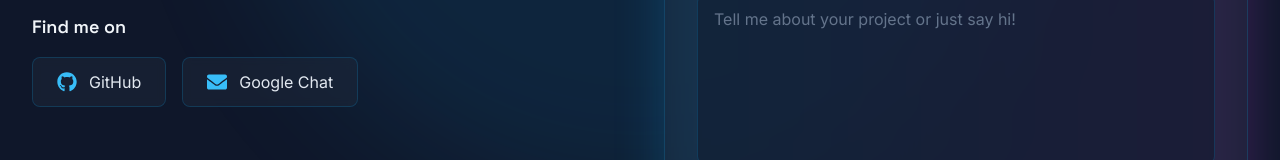
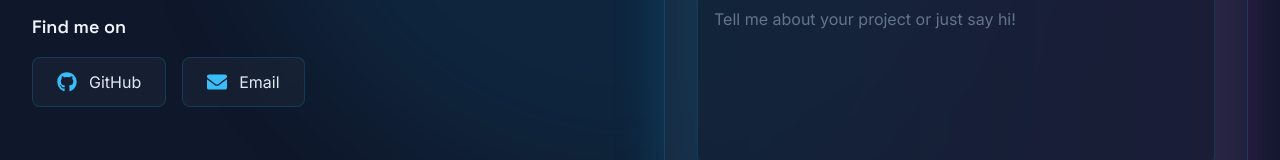
Before and after one commit to CLouDyWolcen/charleslouisdavid, a React (Vite) app: page / in a window 1280 px wide. Shown: the part 4665-4825 px from the top of the page. Built offline with nearby package versions, Linux system fonts and the light colour scheme.

Commit message:
Move scroll indicator up and rename Google Chat to Email

```diff
--- a/src/data/profile.ts
+++ b/src/data/profile.ts
@@ -19,7 +19,7 @@ export const profile: Profile = {
       icon: "github"
     },
     {
-      platform: "Google Chat",
+      platform: "Email",
       url: "mailto:charleslouis.david@dssc.edu.ph",
       icon: "google"
     }
```
